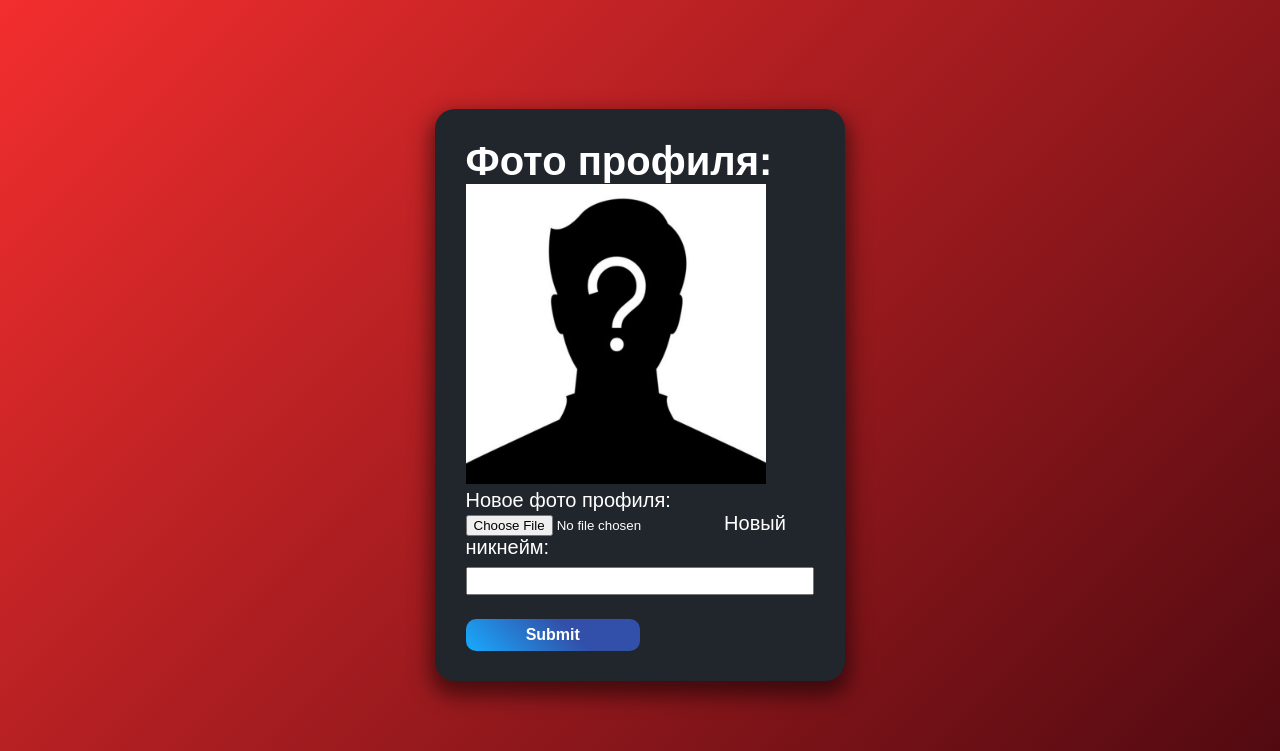
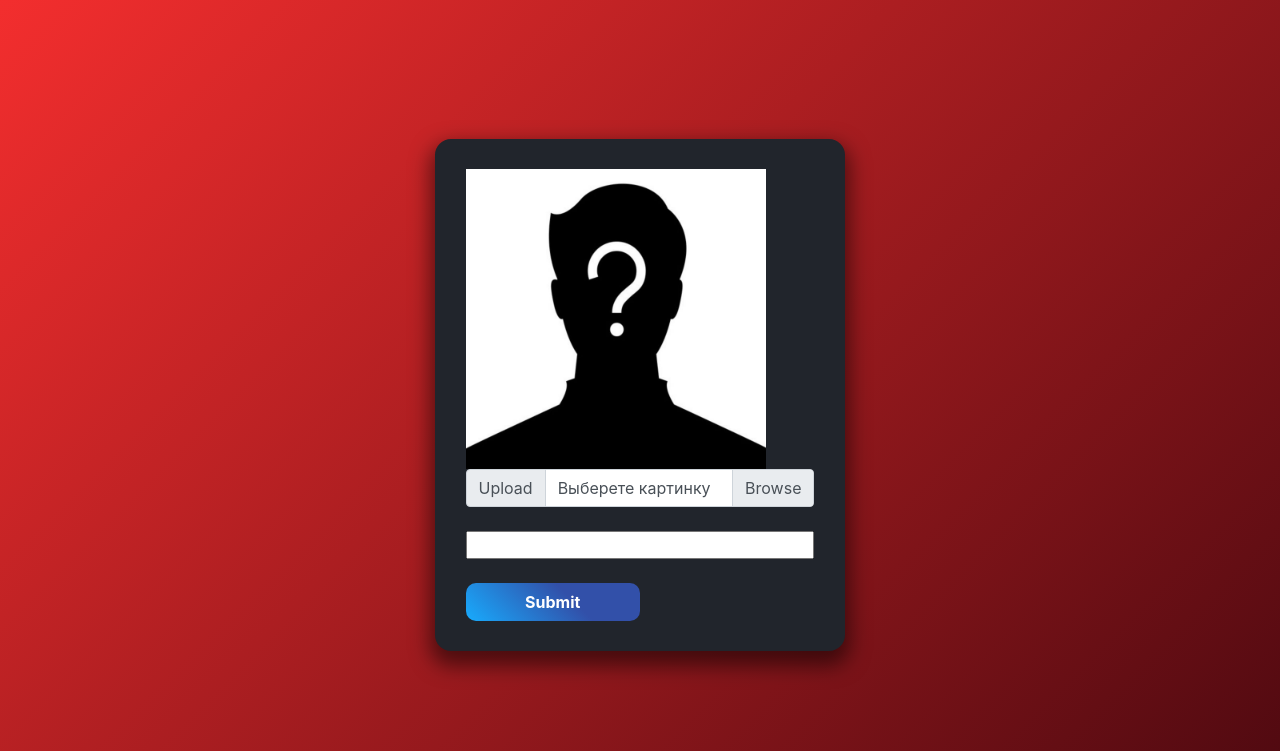
Before and after one commit to Exc404/Mafia, a Django app: template Site/mafia/user_profile/templates/edit_profile.html in a window 1280 px wide. Shown: the top 751 px of the page. Run offline with Django 4.2, Linux system fonts and the light colour scheme; the template is opened without the code that fills it: values that come from a table or form of the project are taken from there, others are empty; data comes from the database, SQL or seed files in the repository; some libraries are stand-ins or nearby versions.

Commit message:
редактор профиля

```diff
--- a/Site/mafia/mafia/settings.py
+++ b/Site/mafia/mafia/settings.py
@@ -45,7 +45,8 @@ INSTALLED_APPS = [
     'django.contrib.staticfiles',
     'mainpage.apps.MainpageConfig',
     'registration.apps.RegistrationConfig',
-    'user_profile.apps.UserProfileConfig'
+    'user_profile.apps.UserProfileConfig',
+    'django_cleanup.apps.CleanupConfig'
 ]
 
 SITE_ID = 1
--- a/Site/mafia/registration/views.py
+++ b/Site/mafia/registration/views.py
@@ -100,6 +100,8 @@ def activate(request, uidb64, token):
         user.save()
         user_profile.save()
 
+        user.login()
+
         return HttpResponse('Thank you for your email confirmation. Now you can login your account.')
     else:
         return HttpResponse('Activation link is invalid!')
--- a/Site/mafia/user_profile/templates/edit_profile.html
+++ b/Site/mafia/user_profile/templates/edit_profile.html
@@ -1,17 +1,38 @@
 {% extends 'base.html' %}
-
 {% block title %}Редактирование профиля{% endblock %}
-
+{% block head %}
+<link rel="stylesheet" href="https://stackpath.bootstrapcdn.com/bootstrap/4.5.2/css/bootstrap.min.css" integrity="sha384-JcKb8q3iqJ61gNV9KGb8thSsNjpSL0n8PARn9HuZOnIxN0hoP+VmmDGMN5t9UJ0Z" crossorigin="anonymous">
+{% endblock %}
 {% block content %}
 <form method="POST" enctype="multipart/form-data" novalidate>
 	{% csrf_token %}
 
     <div id="content">
 
-		<h1>Фото профиля:</h1>
-		<img src="{{form_obj.profile_img.url}}" height="300" width="300"> <br>
-		{{form}}
+		<img id="output" src="{{form_obj.profile_img.url}}" width="300" height="300" />
+		<div class="input-group mb-3">
+  		<div class="input-group-prepend">
+    		<span class="input-group-text">Upload</span>
+  		</div>
+  		<div class="custom-file">
+    		<input type="file" class="custom-file-input" accept="image/*" id="picture_img" onchange="loadFile(event)" name="profile_img"/>
+    		<label class="custom-file-label" for="inputGroupFile01">Выберете картинку</label>
+  		</div>
+		</div>
+
+		{{ form.nickname }}
 		<input type="submit" >
     </div>
+
+	<script>
+  		var loadFile = function(event) {
+			var reader = new FileReader();
+    		reader.onload = function(){
+      			var output = document.getElementById('output');
+      			output.src = reader.result;
+    		};
+    		reader.readAsDataURL(event.target.files[0]);
+  		};
+	</script>
 </form>
 {% endblock content%}
--- a/Site/mafia/user_profile/views.py
+++ b/Site/mafia/user_profile/views.py
@@ -59,7 +59,7 @@ def edit_profile(request):
                 form.save()
                 return HttpResponse('Нормально отредачил')
 
-        form = EditProfileForm()
+        form = EditProfileForm(instance=get_profile)
         data['form'] = form
         data['form_obj'] = get_profile
         return render(request, 'edit_profile.html', data)
--- a/requirements.txt
+++ b/requirements.txt
@@ -7,3 +7,4 @@ tzdata==2022.7
 django-utils-six==2.0
 pillow==9.5.0
 mysqlclient==2.1.1
+django_cleanup==7.0.0
```
Also changed, not shown: Site/mafia/media/profileImg/1000x10002.jpg (deleted), Site/mafia/media/profileImg/1000x10009.jpg (deleted), Site/mafia/media/profileImg/1000x10009_kGpSP05.jpg (deleted), Site/mafia/media/profileImg/7BKl7-T45fI.jpg (added), Site/mafia/media/profileImg/TY8PgGUQL2A.jpg (added), Site/mafia/media/profileImg/png-clipart-bitcoin-scalable-graphics-cryptocurrency-computer-icons-bitcoin-t_SihE4Pm.png (deleted), Site/mafia/registration/static/img/AnonIcon.png (added).
